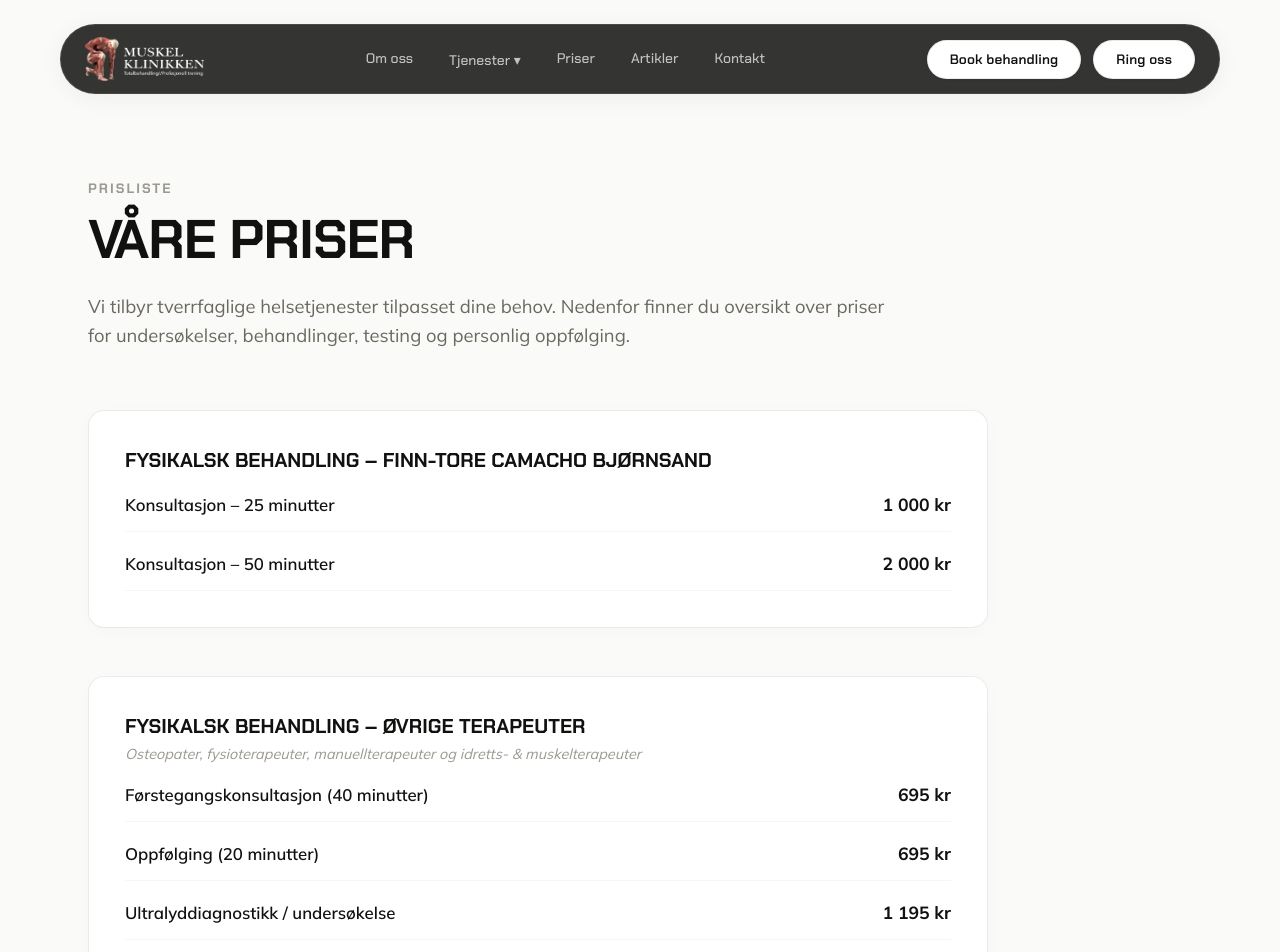
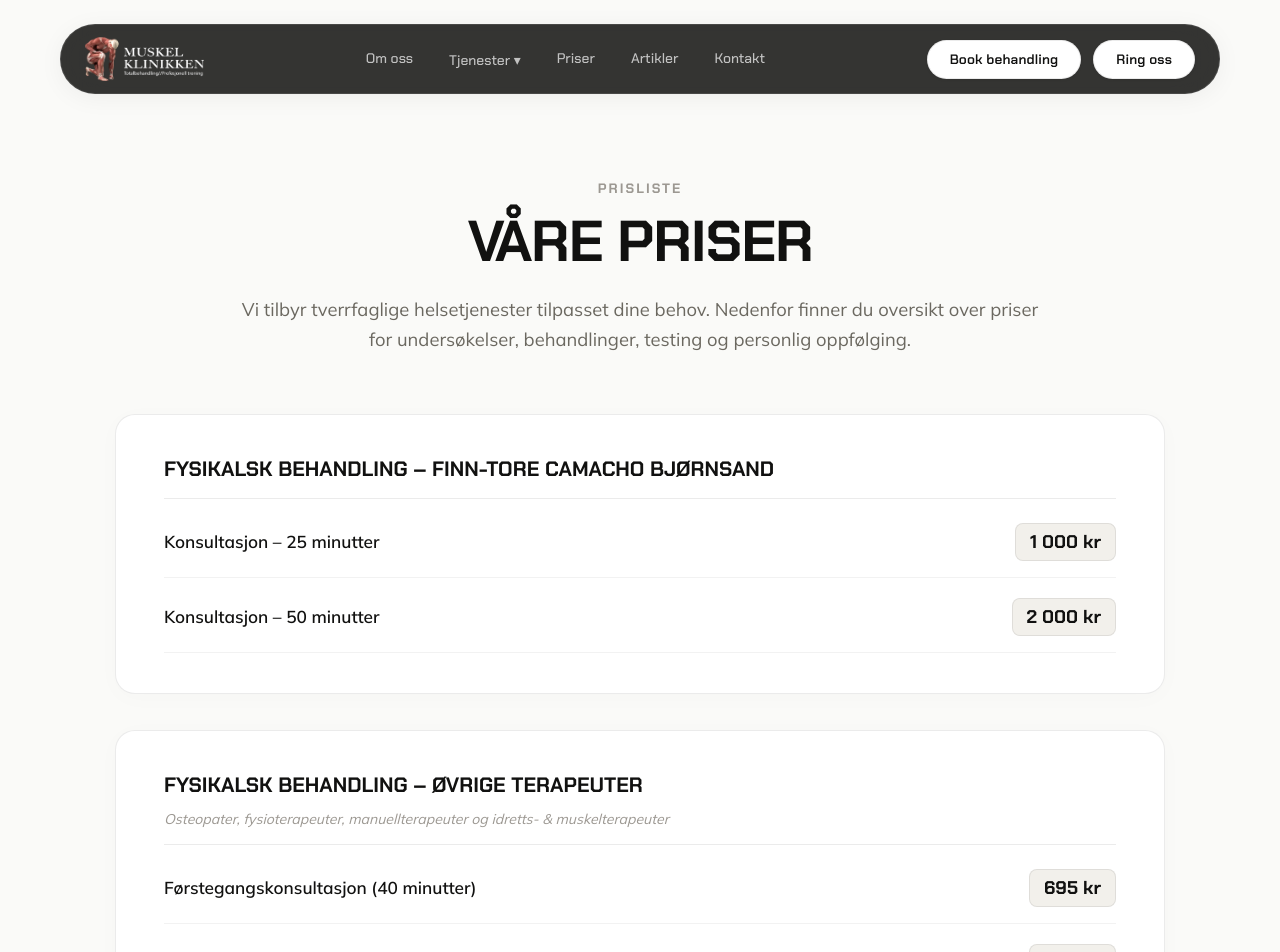
Before and after one commit to bees-arc/muskelklinikken, a Next.js app: page /priser in a window 1280 px wide. Shown: the top 952 px of the page. Built offline with nearby package versions, Linux system fonts and the light colour scheme.

Commit message:
feat: add About Us and Pricing pages with associated imagery and project documentation

```diff
--- a/src/app/om-oss/page.tsx
+++ b/src/app/om-oss/page.tsx
@@ -31,9 +31,9 @@ export default function OmOss() {
               Velkommen til Muskelklinikken – ditt kompetansesenter for helse og velvære!
             </p>
 
-            <div style={{ width: '100%', height: '400px', borderRadius: '24px', overflow: 'hidden', marginBottom: '50px', border: '1px solid var(--border)' }}>
+            <div style={{ width: '100%', height: '440px', borderRadius: '24px', overflow: 'hidden', marginBottom: '50px', border: '1px solid var(--border)' }}>
               <img
-                src="/images/om_oss_coffee_banner.jpg"
+                src="/images/om_oss_lounge_banner.jpg"
                 alt="Muskelklinikken Lounge"
                 style={{ width: '100%', height: '100%', objectFit: 'cover' }}
               />
--- a/src/app/priser/page.tsx
+++ b/src/app/priser/page.tsx
@@ -71,45 +71,61 @@ export default function Priser() {
       <main style={{ paddingTop: '100px', minHeight: '80vh', backgroundColor: 'var(--bg)' }}>
         <section style={{ paddingBlock: '80px' }}>
           <div className="container">
+            <div style={{ textAlign: 'center', maxWidth: '820px', marginInline: 'auto', marginBottom: '60px' }}>
               <span className="overline" style={{ display: 'block', marginBottom: '12px', fontSize: '0.85rem', letterSpacing: '0.15em', textTransform: 'uppercase', color: 'var(--text-3)', fontWeight: 700 }}>
                 Prisliste
               </span>
-            <h1 style={{ fontSize: 'clamp(2.2rem, 4.5vw, 3.4rem)', fontFamily: 'var(--font-chakra)', fontWeight: 700, letterSpacing: '-0.02em', lineHeight: 1.15, marginBottom: '20px', color: 'var(--text-1)', textTransform: 'uppercase' }}>
+              <h1 style={{ fontSize: 'clamp(2.4rem, 5vw, 3.6rem)', fontFamily: 'var(--font-chakra)', fontWeight: 700, letterSpacing: '-0.02em', lineHeight: 1.15, marginBottom: '20px', color: 'var(--text-1)', textTransform: 'uppercase' }}>
                 Våre priser
               </h1>
-            <p style={{ fontSize: '1.15rem', color: 'var(--text-2)', maxWidth: '800px', marginBottom: '60px', lineHeight: 1.6 }}>
+              <p style={{ fontSize: '1.15rem', color: 'var(--text-2)', lineHeight: 1.6, marginInline: 'auto' }}>
                 Vi tilbyr tverrfaglige helsetjenester tilpasset dine behov. Nedenfor finner du oversikt over priser for undersøkelser, behandlinger, testing og personlig oppfølging.
               </p>
+            </div>
 
-            <div style={{ display: 'flex', flexDirection: 'column', gap: '48px', maxWidth: '900px', marginBottom: '60px' }}>
+            <div style={{ display: 'flex', flexDirection: 'column', gap: '36px', maxWidth: '1050px', marginInline: 'auto', width: '100%', marginBottom: '60px' }}>
               {PRICE_CATEGORIES.map((category) => (
                 <div
                   key={category.title}
                   style={{
                     backgroundColor: 'var(--bg-card)',
                     border: '1px solid var(--border)',
-                    borderRadius: '16px',
-                    padding: '36px',
-                    boxShadow: '0 4px 20px rgba(0,0,0,0.02)'
+                    borderRadius: '20px',
+                    padding: '40px 48px',
+                    boxShadow: '0 4px 24px rgba(0,0,0,0.02)'
                   }}
                 >
-                  <h2 style={{ fontSize: '1.25rem', fontFamily: 'var(--font-chakra)', fontWeight: 700, textTransform: 'uppercase', marginBottom: '6px', color: 'var(--text-1)' }}>
+                  <div style={{ display: 'flex', alignItems: 'baseline', justifyContent: 'space-between', flexWrap: 'wrap', gap: '12px', borderBottom: '1px solid var(--border)', paddingBottom: '16px', marginBottom: '24px' }}>
+                    <h2 style={{ fontSize: '1.3rem', fontFamily: 'var(--font-chakra)', fontWeight: 700, textTransform: 'uppercase', color: 'var(--text-1)', margin: 0 }}>
                       {category.title}
                     </h2>
                     {category.description && (
-                    <p style={{ fontSize: '0.9rem', color: 'var(--text-3)', fontStyle: 'italic', marginBottom: '20px' }}>
+                      <span style={{ fontSize: '0.88rem', color: 'var(--text-3)', fontStyle: 'italic' }}>
                         {category.description}
-                    </p>
+                      </span>
                     )}
-                  <div style={{ display: 'flex', flexDirection: 'column', gap: '20px', marginTop: category.description ? '0px' : '20px' }}>
+                  </div>
+                  <div style={{ display: 'flex', flexDirection: 'column', gap: '20px' }}>
                     {category.items.map((item) => (
-                      <div key={item.name} style={{ borderBottom: '1px solid rgba(0,0,0,0.04)', paddingBottom: '16px' }}>
-                        <div style={{ display: 'flex', justifyContent: 'space-between', gap: '20px', alignItems: 'baseline' }}>
-                          <span style={{ fontWeight: 600, color: 'var(--text-1)', fontSize: '1.05rem' }}>{item.name}</span>
-                          <span style={{ fontWeight: 700, color: 'var(--text-1)', fontSize: '1.1rem', whiteSpace: 'nowrap' }}>{item.price}</span>
+                      <div key={item.name} style={{ borderBottom: '1px solid rgba(0,0,0,0.05)', paddingBottom: '16px' }}>
+                        <div style={{ display: 'flex', justifyContent: 'space-between', gap: '24px', alignItems: 'baseline' }}>
+                          <span style={{ fontWeight: 600, color: 'var(--text-1)', fontSize: '1.08rem' }}>{item.name}</span>
+                          <span style={{
+                            fontWeight: 700,
+                            fontFamily: 'var(--font-chakra)',
+                            color: 'var(--text-1)',
+                            fontSize: '1.15rem',
+                            whiteSpace: 'nowrap',
+                            backgroundColor: 'var(--bg-surface)',
+                            padding: '6px 14px',
+                            borderRadius: '8px',
+                            border: '1px solid var(--border)'
+                          }}>
+                            {item.price}
+                          </span>
                         </div>
                         {item.desc && (
-                          <p style={{ fontSize: '0.9rem', color: 'var(--text-2)', marginTop: '6px', lineHeight: 1.5 }}>
+                          <p style={{ fontSize: '0.92rem', color: 'var(--text-2)', marginTop: '8px', lineHeight: 1.6, maxWidth: '850px' }}>
                             {item.desc}
                           </p>
                         )}
@@ -123,12 +139,12 @@ export default function Priser() {
                 style={{
                   backgroundColor: 'var(--bg-surface)',
                   border: '1px solid var(--border)',
-                  borderRadius: '16px',
-                  padding: '36px',
-                  boxShadow: '0 4px 20px rgba(0,0,0,0.02)'
+                  borderRadius: '20px',
+                  padding: '40px 48px',
+                  boxShadow: '0 4px 24px rgba(0,0,0,0.02)'
                 }}
               >
-                <h2 style={{ fontSize: '1.25rem', fontFamily: 'var(--font-chakra)', fontWeight: 700, textTransform: 'uppercase', marginBottom: '16px', color: 'var(--text-1)' }}>
+                <h2 style={{ fontSize: '1.3rem', fontFamily: 'var(--font-chakra)', fontWeight: 700, textTransform: 'uppercase', marginBottom: '16px', color: 'var(--text-1)' }}>
                   Personlig trening & Mental coaching
                 </h2>
                 <p style={{ fontSize: '1rem', lineHeight: 1.7, color: 'var(--text-2)', marginBottom: '20px' }}>
@@ -143,7 +159,7 @@ export default function Priser() {
               </div>
             </div>
 
-            <div style={{ borderTop: '1px solid var(--border)', paddingTop: '40px', maxWidth: '900px' }}>
+            <div style={{ borderTop: '1px solid var(--border)', paddingTop: '40px', maxWidth: '1050px', marginInline: 'auto' }}>
               <p style={{ fontSize: '0.95rem', color: 'var(--text-2)', lineHeight: 1.6 }}>
                 💡 <strong>Helseforsikring:</strong> Vi samarbeider tett med de fleste store forsikringsselskapene (If, Storebrand, Gjensidige, Vertikal Helse, Falck). Har du godkjent helseforsikring, kan du få behandlingene dine dekket helt eller delvis. Vennligst ha godkjenningsnummeret ditt klart ved bestilling.
               </p>
```
Also changed, not shown: public/images/om_oss_lounge_banner.jpg (added). Lines whose indentation alone changed are shown as unchanged.
